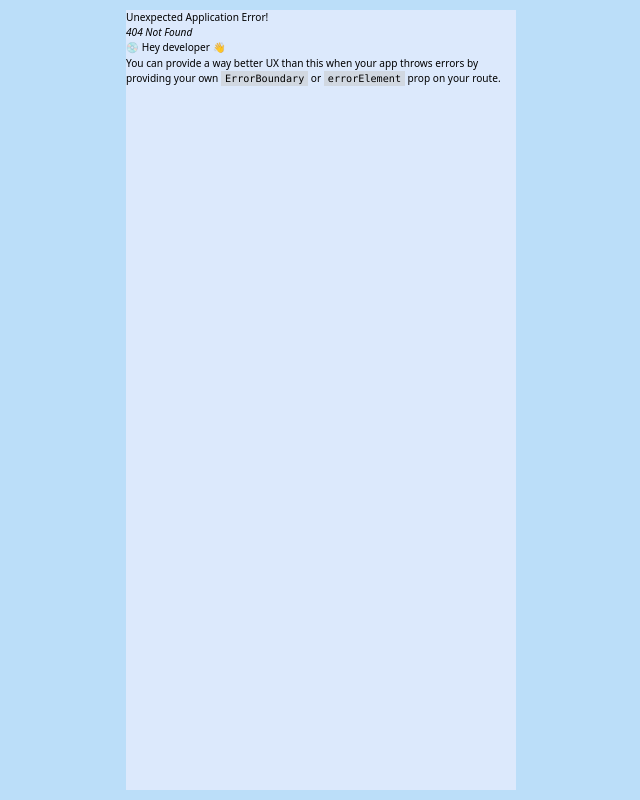
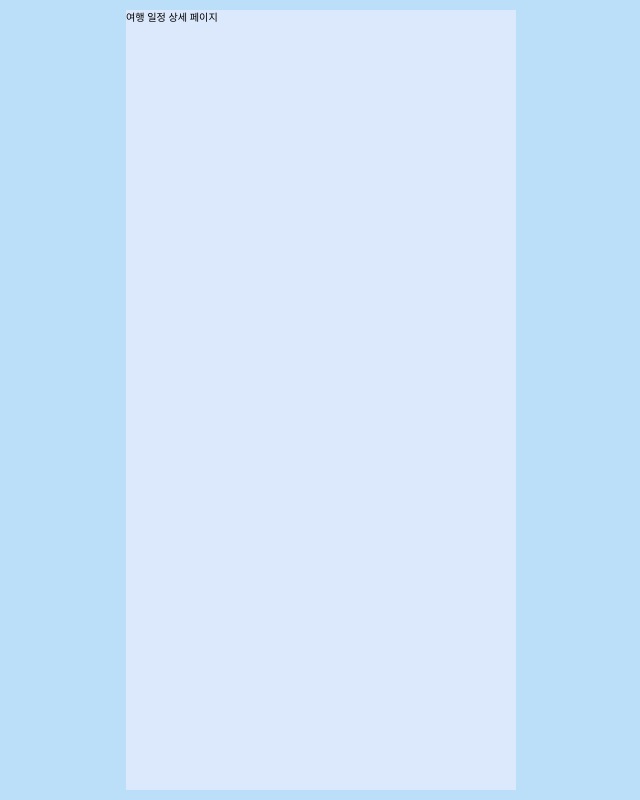
Before and after one commit to kosta-donana/luce-vita-client, a React (Vite) app: page /travels/1/1 in a window 1280 px wide. Before the commit this address had no page. Shown: the whole page, without its empty margins (319-959 px from the left). Built offline with nearby package versions, Linux system fonts and the light colour scheme.

Commit message:
add: 여행 일정 상세 페이지 (Todo) 생성

```diff
--- a/src/App.tsx
+++ b/src/App.tsx
@@ -1,5 +1,5 @@
 import { createBrowserRouter, RouterProvider } from 'react-router-dom';
-import { Home, Login, SignUp, Travels, TravelDetail } from './pages';
+import { Home, Login, SignUp, Travels, TravelDetail, Todo } from './pages';
 
 const router = createBrowserRouter([
   {
@@ -22,6 +22,10 @@ const router = createBrowserRouter([
     path: '/travels/:idHash',
     element: <TravelDetail />,
   },
+  {
+    path: '/travels/:idHash/:todoDate',
+    element: <Todo />,
+  },
 ]);
 
 function App() {
--- /dev/null
+++ b/src/pages/Todo.tsx
@@ -0,0 +1,3 @@
+export function Todo() {
+  return <div>여행 일정 상세 페이지</div>;
+}
--- a/src/pages/index.ts
+++ b/src/pages/index.ts
@@ -3,3 +3,4 @@ export { Login } from './Login';
 export { SignUp } from './SignUp';
 export { Travels } from './Travels';
 export { TravelDetail } from './TravelDetail';
+export { Todo } from './Todo';
```
